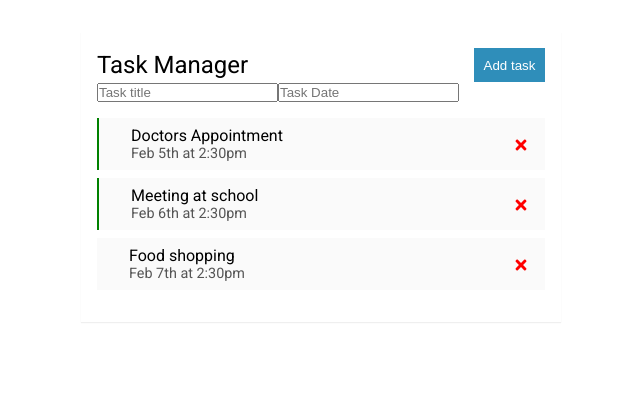
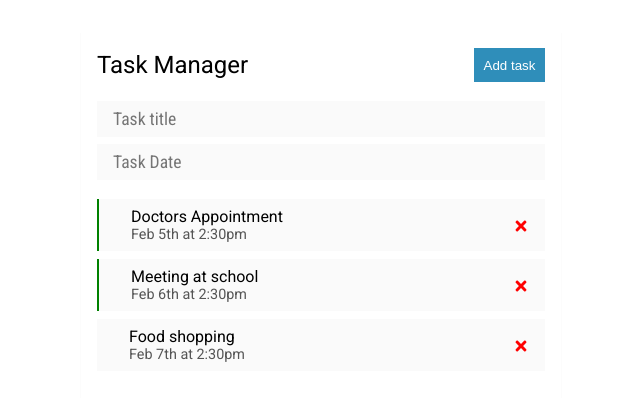
Before and after one commit to devkhaldi/task-manager, a React (Create React App) app: page / in a window 1280 px wide. Shown: the top 398 px of the page, without its empty margins (319-959 px from the left). Built offline with nearby package versions, Linux system fonts and the light colour scheme.

Commit message:
Task form style

```diff
--- a/src/index.css
+++ b/src/index.css
@@ -1,4 +1,5 @@
 @import url('https://fonts.googleapis.com/css2?family=Roboto&display=swap');
+@import url('https://fonts.googleapis.com/css2?family=Roboto+Condensed&display=swap');
 * {
     padding: 0;
     margin: 0;
@@ -62,3 +63,28 @@
 .reminder {
     border-left: 2px solid green;
 }
+
+/*Add task*/
+form {
+    margin: 1rem 0;
+    display: flex;
+    flex-direction: column;
+}
+form input {
+    background: #fafafa;
+    border: none;
+    padding: 0.5rem 1rem;
+    margin: 0.2rem 0;
+    font-size: 1.1rem;
+    font-family: 'Roboto Condensed', sans-serif;
+    font-weight: 400;
+}
+
+form input:focus {
+    outline: none;
+    box-shadow: 0 1px 2px #ddd;
+}
+
+form input:focus::after {
+    width: 100%;
+}
```
